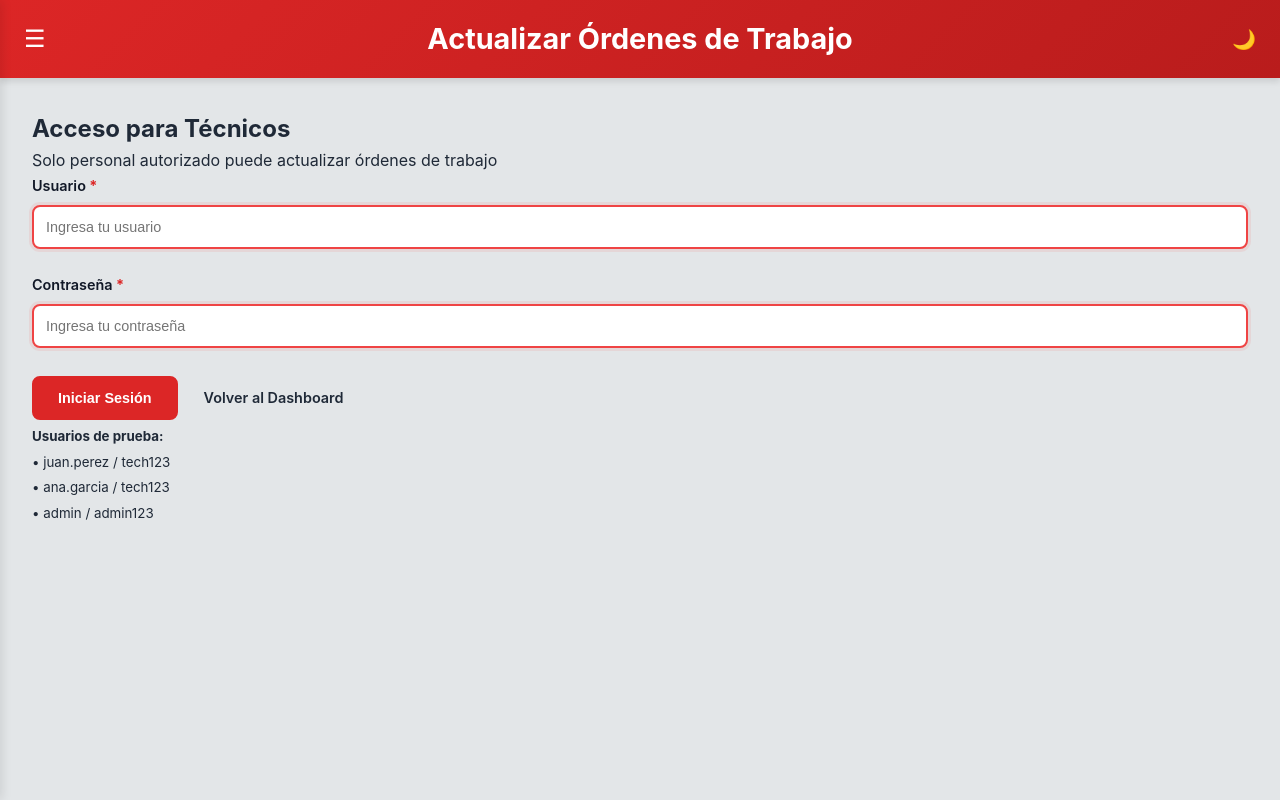
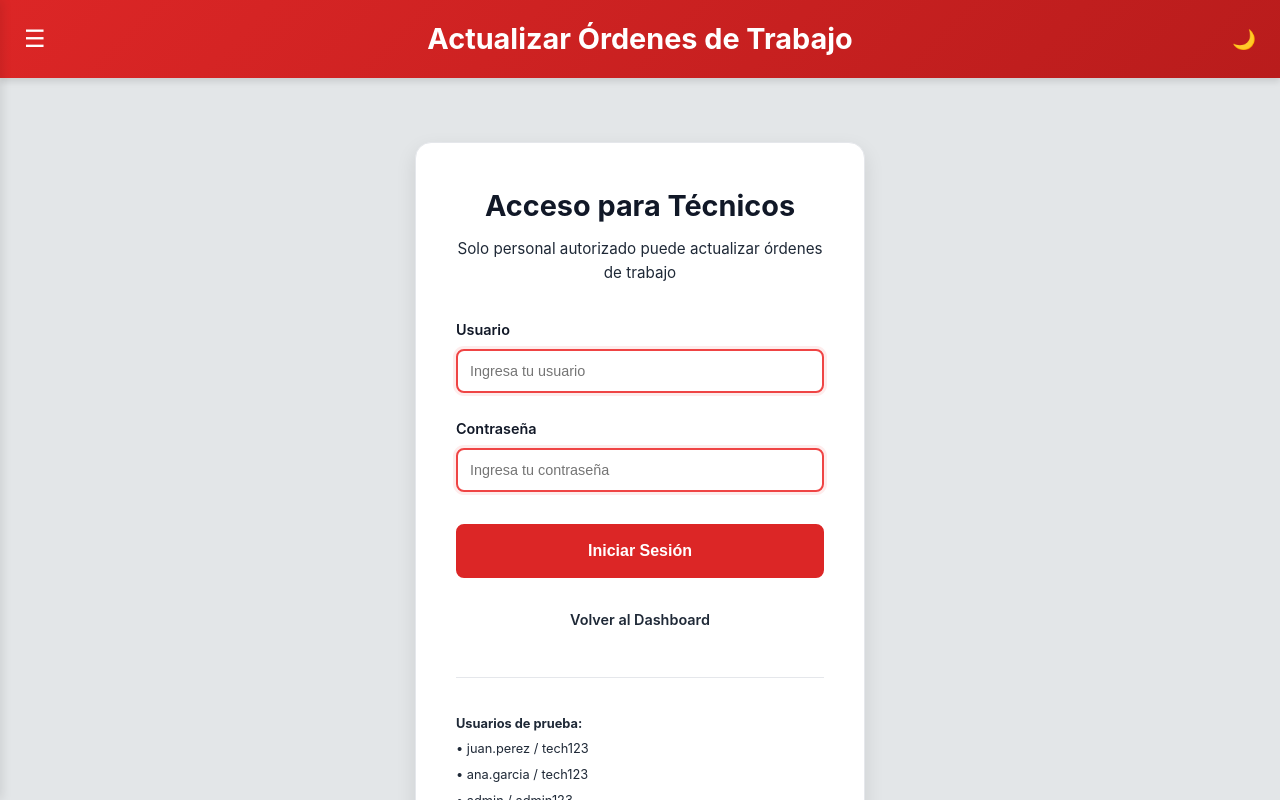
Before and after one commit to HmmmBibimbap/taller-moldes-requerir, a Next.js app: page /actualizar in a window 1280 px wide. Built offline with nearby package versions, Linux system fonts and the light colour scheme.

Commit message:
login CSS

```diff
--- a/app/globals.css
+++ b/app/globals.css
@@ -1051,3 +1051,154 @@ body {
 .dark-mode .form-select {
   color-scheme: light;
 }
+
+/* ===== PÁGINA ACTUALIZAR - LOGIN Y GESTIÓN ===== */
+
+/* LOGIN CONTAINER */
+.login-container {
+  display: flex;
+  justify-content: center;
+  align-items: center;
+  min-height: calc(100vh - 80px);
+  padding: 2rem;
+}
+
+.login-card {
+  background: white;
+  border-radius: 16px;
+  box-shadow: 0 8px 20px rgba(0, 0, 0, 0.1);
+  border: 1px solid var(--gray-200);
+  padding: 2.5rem;
+  width: 100%;
+  max-width: 450px;
+  text-align: center;
+}
+
+.login-card h2 {
+  color: var(--gray-900);
+  font-size: 1.8rem;
+  font-weight: bold;
+  margin-bottom: 0.5rem;
+}
+
+.login-card p {
+  color: var(--gray-600);
+  margin-bottom: 2rem;
+  font-size: 0.95rem;
+}
+
+/* LOGIN FORM */
+.login-form {
+  text-align: left;
+}
+
+.login-form .form-group {
+  margin-bottom: 1.5rem;
+}
+
+.login-form .form-group label::after {
+  content: "";
+}
+
+.login-buttons {
+  display: flex;
+  flex-direction: column;
+  gap: 1rem;
+  margin-top: 2rem;
+}
+
+.login-buttons .btn-primary {
+  width: 100%;
+  padding: 1rem;
+  font-size: 1rem;
+  font-weight: 600;
+}
+
+.login-buttons .btn-tertiary {
+  width: 100%;
+  padding: 0.75rem;
+  text-align: center;
+}
+
+/* LOGIN HELP */
+.login-help {
+  margin-top: 2rem;
+  padding-top: 2rem;
+  border-top: 1px solid var(--gray-200);
+  text-align: left;
+}
+
+.login-help small {
+  color: var(--gray-600);
+  font-size: 0.8rem;
+  line-height: 1.4;
+}
+
+/* GESTIÓN DE ÓRDENES */
+.orders-management {
+  max-width: 1200px;
+  margin: 0 auto;
+}
+
+.management-header {
+  display: flex;
+  justify-content: space-between;
+  align-items: center;
+  margin-bottom: 2rem;
+  padding: 1.5rem;
+  background: white;
+  border-radius: 12px;
+  box-shadow: 0 2px 4px rgba(0, 0, 0, 0.05);
+  border: 1px solid var(--gray-200);
+}
+
+.header-info h2 {
+  color: var(--gray-900);
+  font-size: 1.8rem;
+  font-weight: bold;
+  margin-bottom: 0.25rem;
+}
+
+.header-info p {
+  color: var(--gray-600);
+  margin: 0;
+}
+
+.header-info strong {
+  color: var(--primary-color);
+}
+
+/* MODO OSCURO PARA LOGIN */
+.dark-mode .login-card {
+  background-color: var(--gray-200);
+  border-color: var(--gray-300);
+}
+
+.dark-mode .login-card h2 {
+  color: var(--gray-900);
+}
+
+.dark-mode .login-card p {
+  color: var(--gray-700);
+}
+
+.dark-mode .login-help {
+  border-top-color: var(--gray-400);
+}
+
+.dark-mode .login-help small {
+  color: var(--gray-700);
+}
+
+.dark-mode .management-header {
+  background-color: var(--gray-200);
+  border-color: var(--gray-300);
+}
+
+.dark-mode .header-info h2 {
+  color: var(--gray-900);
+}
+
+.dark-mode .header-info p {
+  color: var(--gray-700);
+}
```
